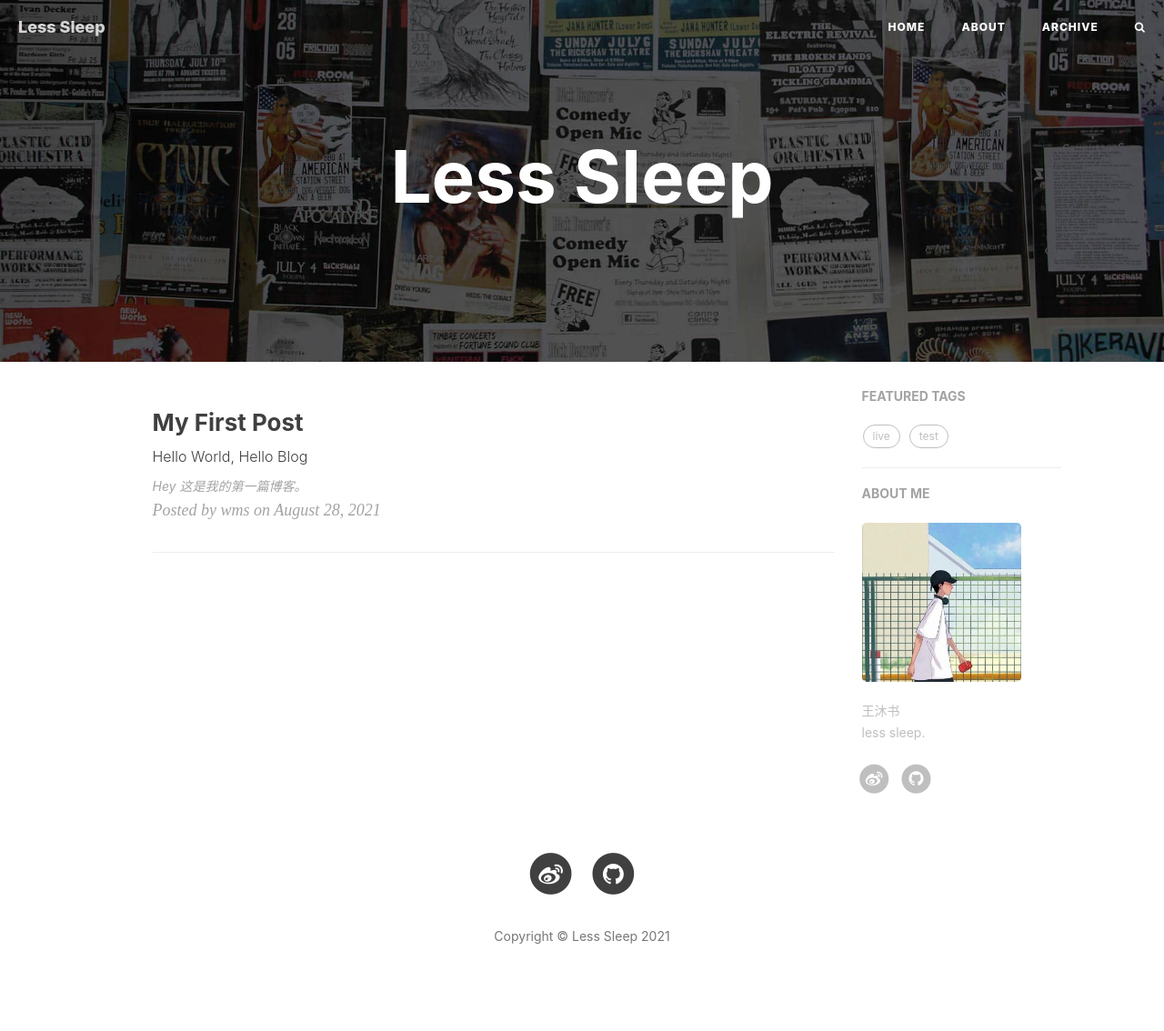
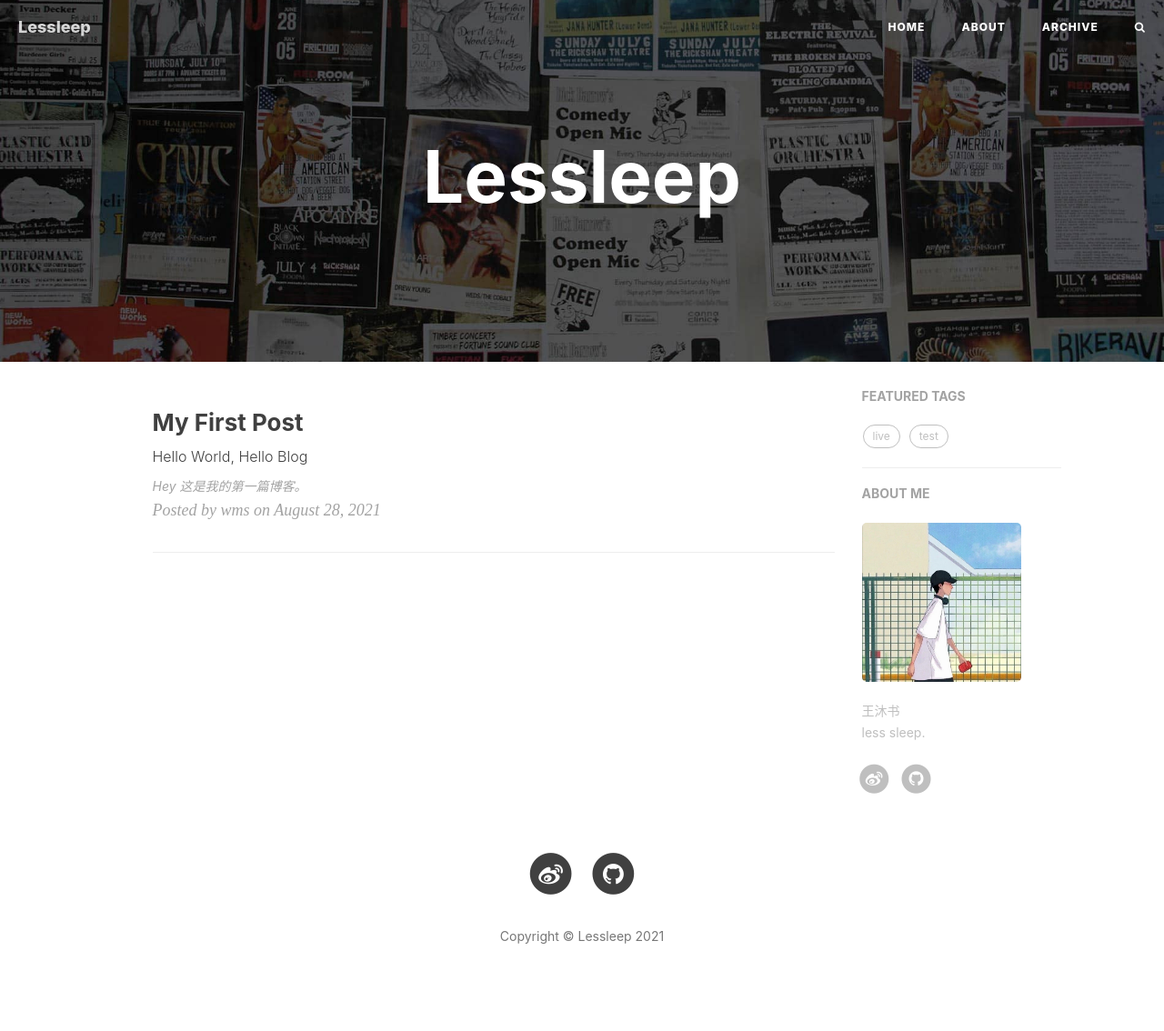
Before and after one commit to mswang1998/mswang1998.github.io, a Jekyll site: the page built from index.html, in a window 1280 px wide. Shown: the whole page at 91% size. Built offline with Jekyll 4.4.1, drawn with Linux system fonts in a browser that asks for light colours; nearby versions of some CDN libraries; the list of posts is cut into pages by our own code; comment, search, counter and statistics services are not loaded.

Commit message:
Update _config.yml

```diff
--- a/_config.yml
+++ b/_config.yml
@@ -1,6 +1,6 @@
 # Site settings
-title: Less Sleep
-SEOTitle:  Less Sleep
+title: Lessleep
+SEOTitle:  Lessleep
 header-img: img/home-bg.jpg
 email: mswang20@fudan.edu.cn
 description: "Less Sleep"
```
